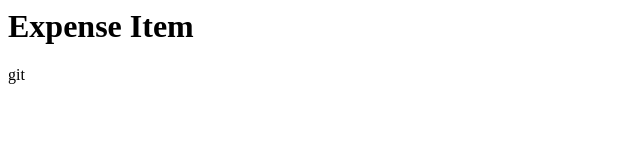
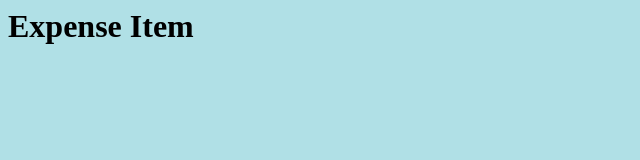
Before and after one commit to anil0701/ExpenseItem, a plain HTML site: page index.html in a window 1280 px wide. Shown: the whole page, without its empty margins (0-640 px from the left). Drawn offline with Linux system fonts and the light colour scheme.

Commit message:
powderblue color added

```diff
--- a/index.html
+++ b/index.html
@@ -1,3 +1,5 @@
 <html>
+    <body style="background-color: powderblue;">
     <h1>Expense Item</h1>
-</html>git
+</body>
+</html>
```
